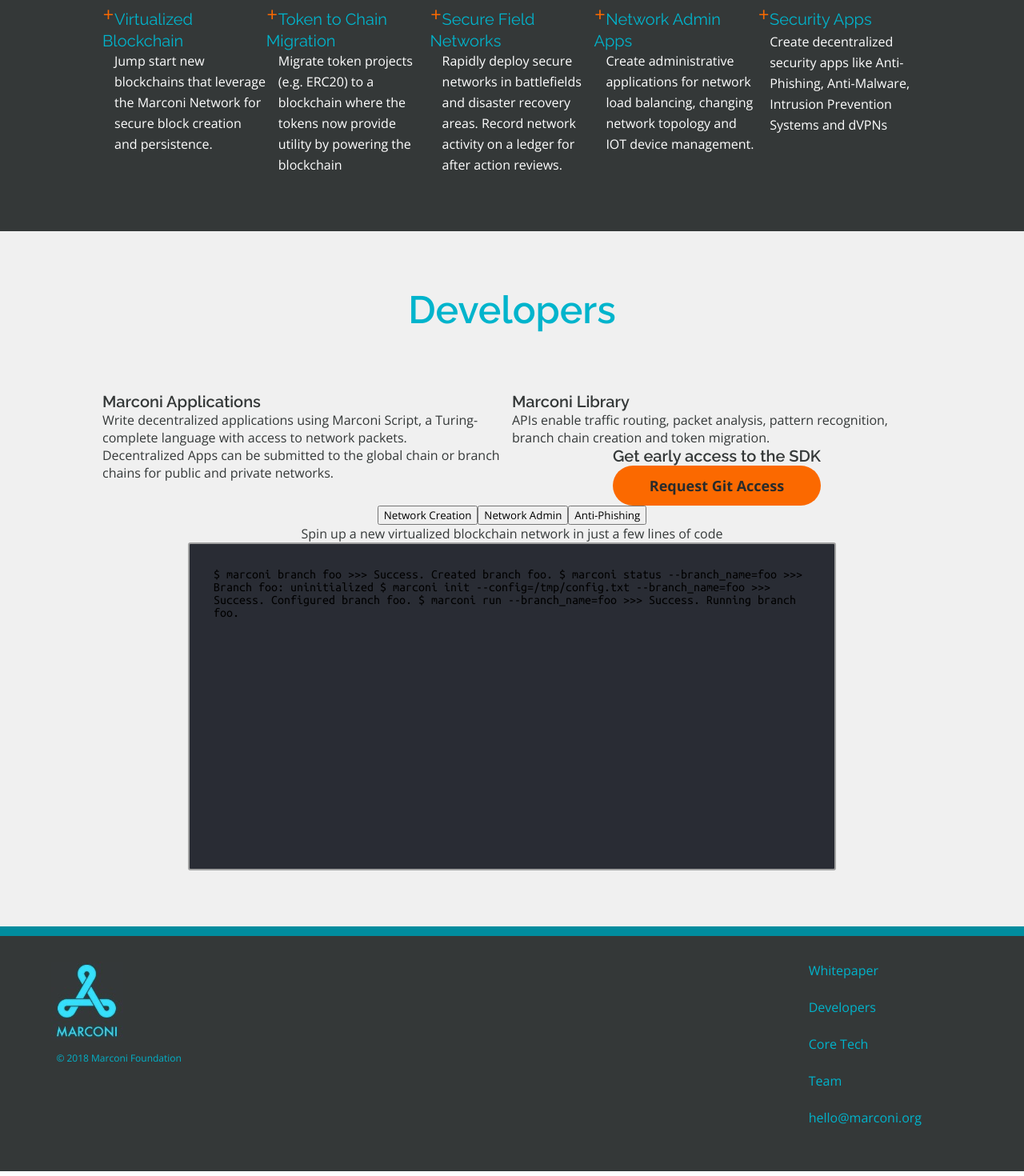
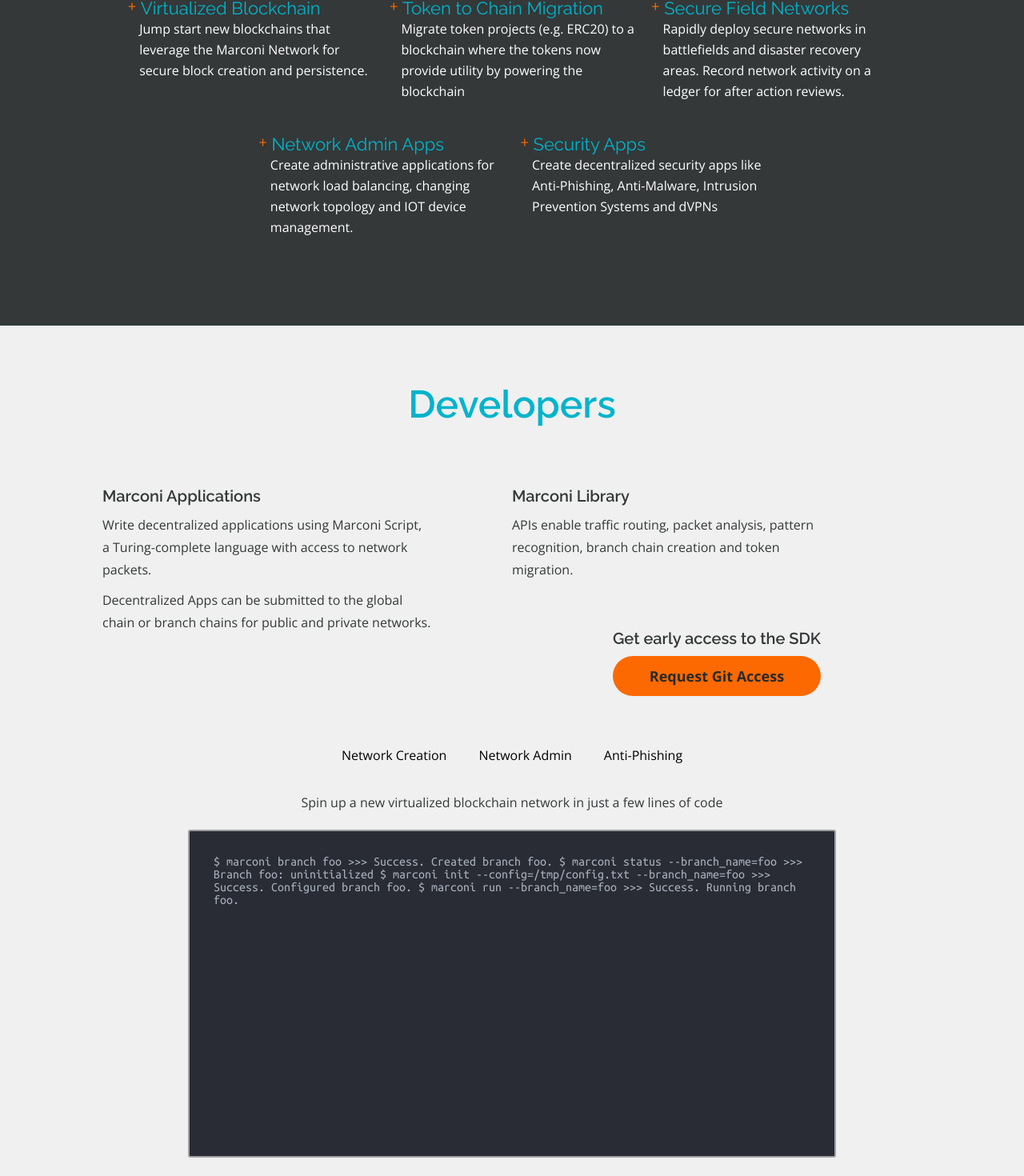
Before and after one commit to dalazaro-challenges/marconi, a React (Create React App) app: page / in a window 1280 px wide. Shown: the part 2378-3848 px from the top of the page at 80% size. Built offline with nearby package versions, Linux system fonts and the light colour scheme.

Commit message:
updated style & formatting

```diff
--- a/src/assets/styles/BodyContainer.css
+++ b/src/assets/styles/BodyContainer.css
@@ -77,26 +77,32 @@
 }
 
 .case-item-container {
+  width: 100%;
   display: flex;
-  align-content: center;
+  flex-wrap: wrap;
+  justify-content: center;
 }
 
 .case-item {
-  width: 325px;
+  width: 30%;
+  padding: 0 10px;
+  margin-bottom: 40px;
 }
 
 .case-h2 {
   font-family: 'Raleway', sans-serif;
   font-weight: 400;
-  font-size: 20px;
+  font-size: 22px;
   color: #00b4cc;
 }
 
 .case-plus {
   font-family: 'Raleway', sans-serif;
   font-weight: 300;
-  font-size: 36px;
+  font-size: 28px;
   color: #fb6900;
+  padding-right: 5px;
+  line-height: 0px;
 }
 
 .case-p {
@@ -106,6 +112,10 @@
   color: #ffffff;
   line-height: 26px;
   margin-left: 15px;
+}
+
+.dev-container {
+  margin-bottom: 50px;
 }
 
 .dev-h2 {
@@ -120,4 +130,12 @@
   font-weight: 300;
   font-size: 16px;
   color: #343838;
+  margin: 10px 0;
+  padding-right: 100px;
+  line-height: 28px;
 }
+
+.dev-access {
+  margin-top: 60px;
+  margin-bottom: 10px;
+}
--- a/src/assets/styles/Footer.css
+++ b/src/assets/styles/Footer.css
@@ -1,13 +1,13 @@
 .footer {
   background-color: #343838;
-  padding: 2rem 4rem;
-  border-top: 0.75rem solid #008C9E;
+  padding: 30px 150px 80px 70px;
+  border-top: 10px solid #008C9E;
   font-family: 'Open Sans', sans-serif;
 }
 
 .copyright {
-  margin-top: 0.5rem;
-  margin-left: 0.4rem;
+  margin-top: 5px;
+  margin-left: 8px;
   font-size: 12px;
   color: #00b4cc;
 }
@@ -15,11 +15,14 @@
 .footer-link-container {
   margin: 0 4rem 0 0;
   display: flex;
+  flex-wrap: wrap;
   flex-direction: column;
+  height: 150px;
 }
 
 .footer-link {
-  margin-bottom: 1.5rem;
+  margin-bottom: 20px;
+  padding-right: 60px;
 }
 
 .footer-link a {
--- a/src/assets/styles/SampleCode.css
+++ b/src/assets/styles/SampleCode.css
@@ -8,7 +8,25 @@
   width: 746px;
 }
 
-.font {
+.sample-font {
   font-family: 'Ubuntu Mono', monospace;
-  font-size: #abb2bf;
+  color: #abb2bf;
 }
+
+.sample-btn {
+  font-family: "Open Sans", sans serif;
+  font-size: 16px;
+  line-height: 19px;
+  padding: 15px 20px;
+  border: 0;
+  background-color: #f0f0f0;
+}
+
+.sample-code-p {
+  font-family: "Open Sans", sans serif;
+  font-weight: 300;
+  font-size: 16px;
+  color: #343838;
+  margin: 20px 0;
+  line-height: 28px;
+}
--- a/src/components/Footer.js
+++ b/src/components/Footer.js
@@ -10,7 +10,7 @@
           <div className="copyright">© 2018 Marconi Foundation</div>
         </div>
 
-        <ul className="footer-link-container no-bullets float-right">
+        <ul className="footer-link-container clearfix no-bullets float-right">
           <li className="footer-link">
             <a href="https://docsend.com/view/5zragmb">
               Whitepaper
--- a/src/components/body/BodyContainer.js
+++ b/src/components/body/BodyContainer.js
@@ -105,7 +105,7 @@
           <div className="container">
             <h1 className="body-h1">Developers</h1>
 
-            <div className="clearfix">
+            <div className="dev-container clearfix">
               <div className="floater float-left">
                 <h2 className="dev-h2">Marconi Applications</h2>
                 <p className="dev-p">Write decentralized applications using Marconi Script, a Turing-complete language with access to network packets.</p>
@@ -117,7 +117,7 @@
                 <p className="dev-p">APIs enable traffic routing, packet analysis, pattern recognition, branch chain creation and token migration.</p>
 
                 <div className="center-items">
-                  <h2 className="dev-h2">Get early access to the SDK</h2>
+                  <h2 className="dev-h2 dev-access">Get early access to the SDK</h2>
                   <button className="access-btn git-access">Request Git Access</button>
                 </div>
               </div>
--- a/src/components/body/SampleCode.js
+++ b/src/components/body/SampleCode.js
@@ -5,17 +5,17 @@
     return (
       <div>
         <div className="center-items">
-          <button className="">Network Creation</button>
-          <button className="">Network Admin</button>
-          <button className="">Anti-Phishing</button>
+          <button className="sample-btn">Network Creation</button>
+          <button className="sample-btn">Network Admin</button>
+          <button className="sample-btn">Anti-Phishing</button>
         </div>
 
-        <div className="center-items">
-          <p className="dev-p">Spin up a new virtualized blockchain network in just a few lines of code</p>
+        <div className="sample-code-p center-items">
+          <p>Spin up a new virtualized blockchain network in just a few lines of code</p>
         </div>
 
         <div id="code-box">
-          <div className="font">
+          <div className="sample-font">
           $ marconi branch foo
           >>> Success. Created branch foo.
 
```
